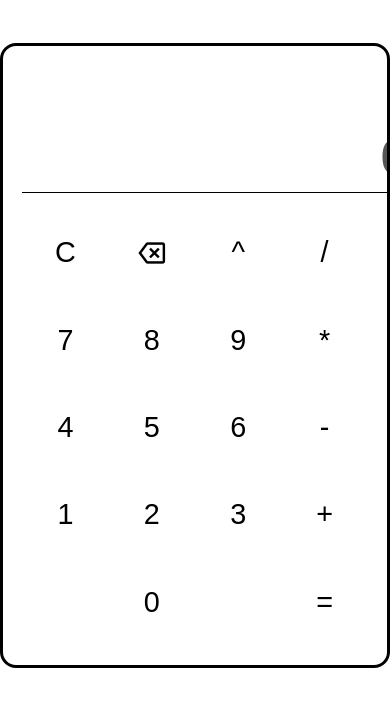
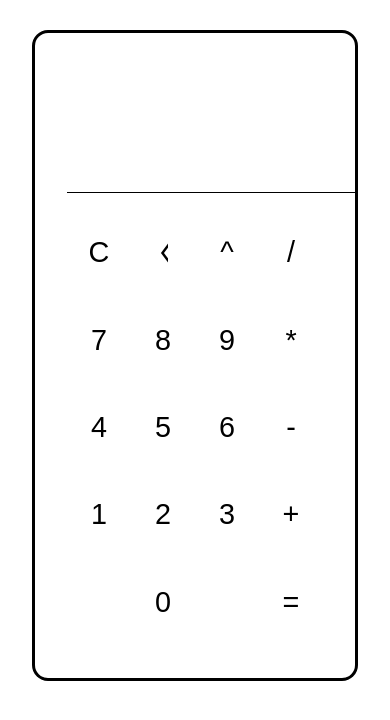
Before and after one commit to abhimaurya-dev/calci, a plain HTML site: page index.html in a window 390 px wide. Shown: the part 86-806 px from the top of the page. Drawn offline with nearby package versions, Linux system fonts and the light colour scheme.

Commit message:
added media queries

```diff
--- a/style.css
+++ b/style.css
@@ -25,6 +25,7 @@
   align-items: center;
   width: 100vw;
   height: 85vh;
+
   /* border: 0.2rem solid black; */
 }
 
@@ -113,3 +114,32 @@
 .grid > button:active {
   transform: scale(1.2);
 }
+
+/* MEDIA QUERIES */
+
+@media (max-width: 478px) {
+  .container {
+    margin: auto;
+    padding: 2rem;
+  }
+
+  .calci {
+    padding: 2rem;
+  }
+
+  .output > textarea {
+    width: 80%;
+  }
+
+  .output > span {
+    right: 5.5rem;
+  }
+
+  .output > span.exp {
+    right: 5.5rem;
+  }
+
+  .exp-valid {
+    right: 5.5rem;
+  }
+}
```
